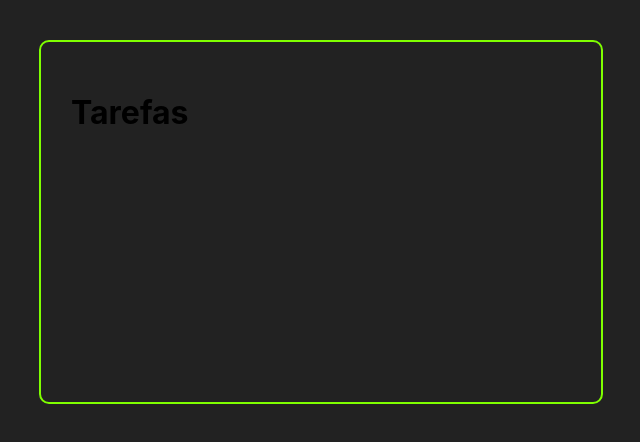
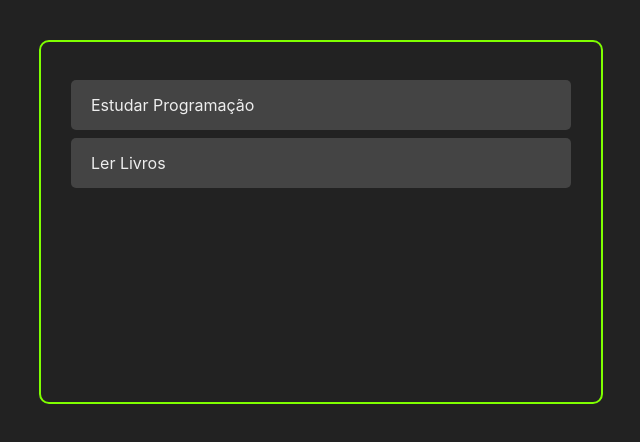
Before and after one commit to cayosantana/curso-react, a React (Create React App) app: page / in a window 1280 px wide. Shown: the top 442 px of the page, without its empty margins (319-959 px from the left). Built offline with nearby package versions, Linux system fonts and the light colour scheme.

Commit message:
Criação
Tarefas, Item e estilo do Item

```diff
--- a/src/App.js
+++ b/src/App.js
@@ -19,7 +19,7 @@ const App = () => {
   return (
     <div>
       <div className="container">
-        <Tarefas></Tarefas>
+        <Tarefas tarefas = {tarefas}></Tarefas>
       </div>
     </div>
   )
--- /dev/null
+++ b/src/components/Item.css
@@ -0,0 +1,10 @@
+.item-container {
+    background-color: #444;
+    color: #eee;
+    margin: 8px 0px;
+    padding: 15px 20px;
+    display: flex;
+    justify-content: space-between;
+    align-items: center;
+    border-radius: 5px;
+}
--- /dev/null
+++ b/src/components/Item.js
@@ -0,0 +1,10 @@
+import React from 'react';
+import './Item.css'
+
+const Item = ({item}) => {
+    return ( <div className='item-container'>
+        {item.title}
+
+    </div> );
+}
+export default Item;
--- a/src/components/Tarefas.js
+++ b/src/components/Tarefas.js
@@ -1,7 +1,11 @@
 import React from "react";
+import Item from "./Item";
 
-const Tarefas = () => {
-    return <h1>Tarefas</h1>
+
+const Tarefas = ({tarefas}) => {
+    return <div>
+        {tarefas.map(item => <Item item={item}></Item>)}
+    </div>
 }
 
 export default Tarefas;
```
